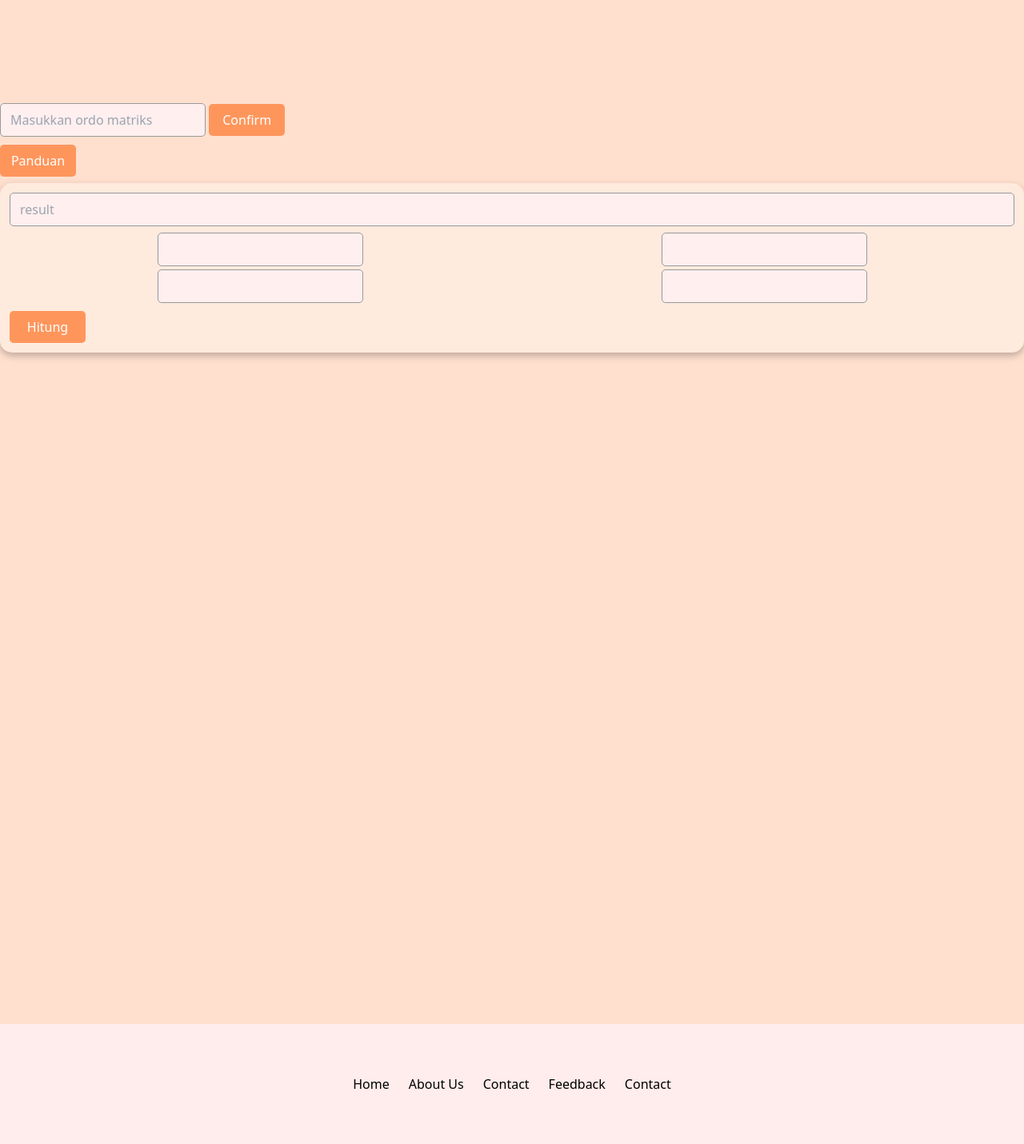
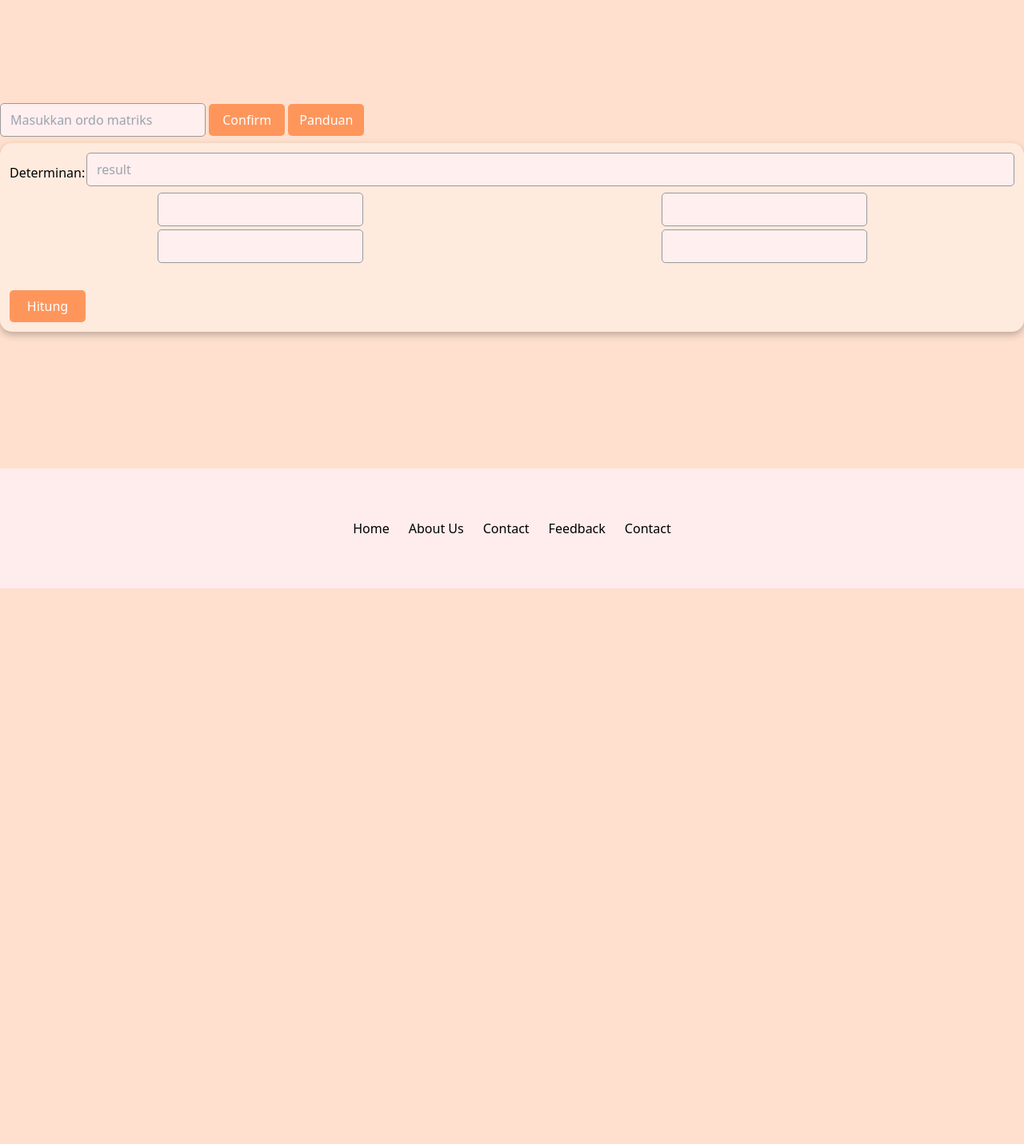
Before and after one commit to severusDude/kalkulator-determinan-matriks, a Django app: page /calculate/ in a window 1280 px wide. Shown: the part 64-1495 px from the top of the page at 80% size. After the commit the page ends 800 px from the top, so only its background shows below. Run offline with Django 5.2, Linux system fonts and the light colour scheme; some libraries are stand-ins or nearby versions.

Commit message:
fix result display

```diff
--- a/kaldetmat/core/templates/core/calculate.html
+++ b/kaldetmat/core/templates/core/calculate.html
@@ -10,16 +10,18 @@
                     <form action="{% url 'core:calculate' %}">
                         <input type="text" placeholder="Masukkan ordo matriks" name="n">
                         <button class="btn" type="submit">Confirm</button>
+                        <button class="btn">Panduan</button>
                     </form>
-                    <button class="btn">Panduan</button>
                 </div>
 
             <form action="{% url 'core:calculate' %}?n={{ n }}" method="POST">
                 {% csrf_token %}
                     <div class="box w-full p-3">
-                        <input type="text" name="{{ i }}" class="w-full mb-2 " disabled placeholder="result">
-
-                        <div class="class=pb-6 grid grid-cols-{{ n }} gap-1 justify-items-center">
+                        <div class="flex items-center">
+                            <label for="{{ i }}" class="w-24 inline-block">Determinan: </label>
+                            <input type="text" name="{{ i }}" class="flex-1 mb-2" disabled placeholder="result" {% if result %}value="{{ result }}"{% endif %}>
+                        </div>
+                        <div class="pb-6 grid grid-cols-{{ n }} gap-1 justify-items-center">
                         {% for i in n_cells %}
                         <div>
                             <input type="number" name="{{ i }}" class="w-full">
@@ -35,19 +37,6 @@
                 </form>
             </div>
         </section>
-
-          <div class="container">
-              <div class="main">
-
-                  {% if result %}
-
-                    <p>{{ result }}</p>
-
-                  {% endif %}
-
-
-              </div>
-          </div>
     </div>
 
     <script>
```
